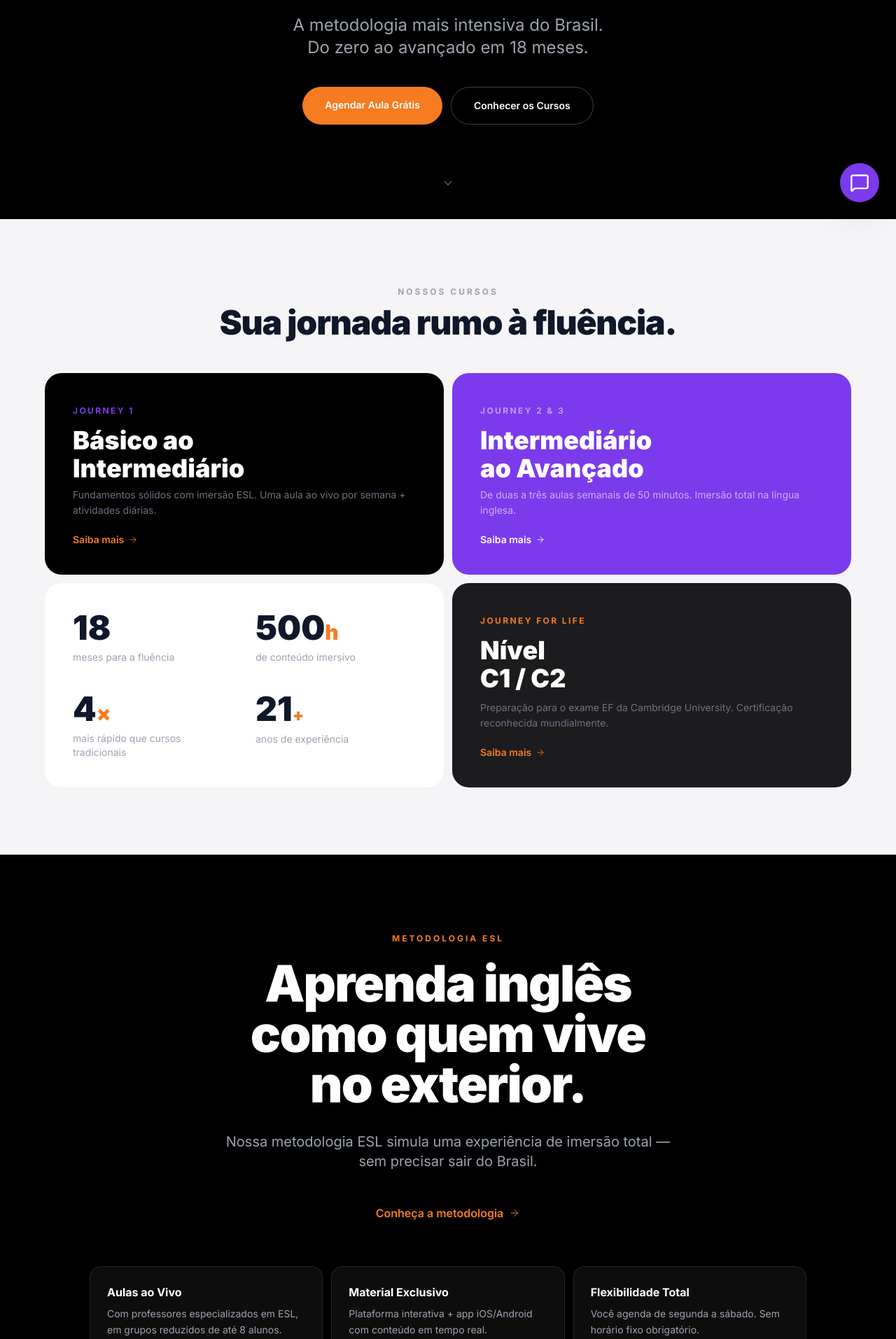
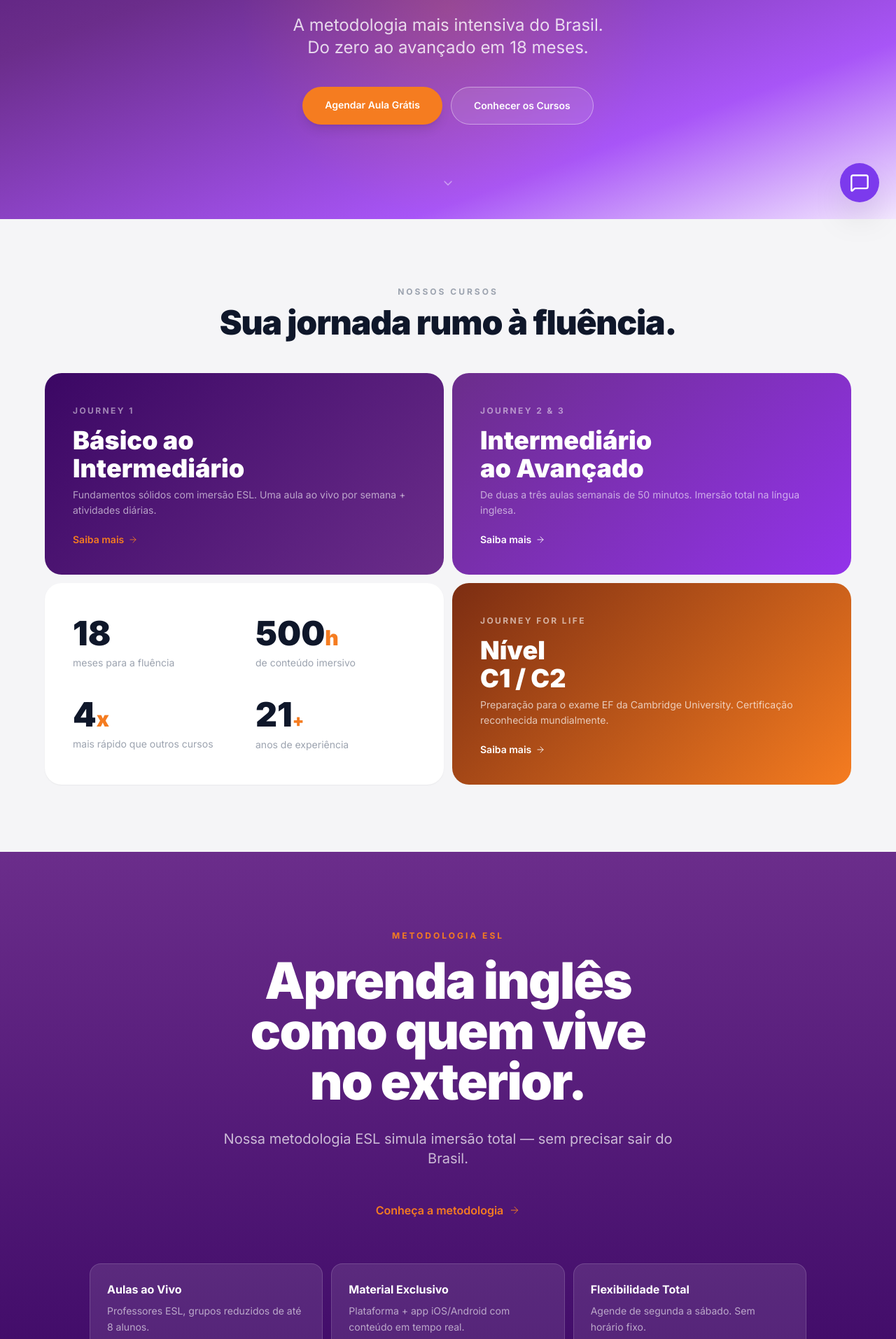
Before and after one commit to Forge-Brazil/Site-OpenLife, a React (Vite) app: page /#/ in a window 1280 px wide. Shown: the part 487-2400 px from the top of the page at 70% size. Built offline with nearby package versions, Linux system fonts and the light colour scheme.

Commit message:
feat: redesign Home com gradiente roxo/branco estilo Apple — sem preto

```diff
--- a/pages/Home.tsx
+++ b/pages/Home.tsx
@@ -8,7 +8,7 @@ const faqs = [
   { q: "Qual nível alcançarei ao me formar?", a: "Nível avançado C1/C2 do CEFR. O módulo Journey for Life é modelado sobre o exame EF da Cambridge University." },
   { q: "Como funciona o material didático?", a: "Plataforma interativa + app exclusivo iOS/Android. Conteúdo em tempo real: textos, vídeos e atividades dinâmicas." },
   { q: "Posso trancar minha matrícula?", a: "Sim. Pausas de 15 dias ou 1 mês disponíveis. Sem contrato de fidelidade." },
-  { q: "Tem multa de cancelamento?", a: "Não temos fidelidade. Em caso de cancelamento, apenas 10% de taxa administrativa sobre o saldo devedor — bem abaixo do mercado." },
+  { q: "Tem multa de cancelamento?", a: "Não temos fidelidade. Em caso de cancelamento, apenas 10% de taxa administrativa sobre o saldo devedor." },
 ];
 
 const Home: React.FC = () => {
@@ -17,61 +17,64 @@ const Home: React.FC = () => {
   return (
     <div className="-mt-20 overflow-x-hidden">
 
-      {/* ─── HERO ─── */}
-      <section className="relative bg-black text-white min-h-screen flex flex-col items-center justify-center text-center px-6 pt-32 pb-20">
+      {/* HERO */}
+      <section
+        className="relative text-white min-h-screen flex flex-col items-center justify-center text-center px-6 pt-32 pb-20"
+        style={{ background: 'linear-gradient(160deg, #3b0764 0%, #6B2D8B 45%, #a855f7 80%, #f3e8ff 100%)' }}
+      >
+        <div className="absolute inset-0 overflow-hidden pointer-events-none">
+          <div className="absolute top-1/4 left-1/2 -translate-x-1/2 w-[600px] h-[600px] rounded-full opacity-20"
+            style={{ background: 'radial-gradient(circle, #F57C20 0%, transparent 70%)' }} />
+        </div>
+        <div className="relative z-10">
           <p className="text-orange-brand font-bold text-xs tracking-[0.25em] uppercase mb-5">
             OpenLife English School
           </p>
-        <h1 className="text-6xl sm:text-7xl md:text-8xl lg:text-9xl font-black tracking-tight leading-[0.9] mb-8">
+          <h1 className="text-6xl sm:text-7xl md:text-8xl lg:text-9xl font-black tracking-tight leading-[0.9] mb-8 text-white">
             Fluência<br />em inglês.
           </h1>
-        <p className="text-lg md:text-2xl text-gray-400 mb-10 max-w-xl mx-auto leading-relaxed">
+          <p className="text-lg md:text-2xl mb-10 max-w-xl mx-auto leading-relaxed text-white/80">
             A metodologia mais intensiva do Brasil.<br />Do zero ao avançado em 18 meses.
           </p>
           <div className="flex flex-col sm:flex-row gap-3 justify-center">
-          <a
-            href="https://form.respondi.app/5HvbxD84"
-            target="_blank"
-            rel="noopener noreferrer"
-            className="bg-orange-brand text-white px-8 py-4 rounded-full font-semibold text-sm hover:bg-orange-500 transition-all"
-          >
+            <a href="https://form.respondi.app/5HvbxD84" target="_blank" rel="noopener noreferrer"
+              className="bg-orange-brand text-white px-8 py-4 rounded-full font-semibold text-sm hover:bg-orange-500 transition-all shadow-lg">
               Agendar Aula Grátis
             </a>
-          <Link
-            to="/cursos"
-            className="text-white border border-white/25 px-8 py-4 rounded-full font-semibold text-sm hover:bg-white/10 transition-all"
-          >
+            <Link to="/cursos"
+              className="text-white border border-white/40 bg-white/10 backdrop-blur-sm px-8 py-4 rounded-full font-semibold text-sm hover:bg-white/20 transition-all">
               Conhecer os Cursos
             </Link>
           </div>
-        <div className="absolute bottom-10 left-1/2 -translate-x-1/2 opacity-40">
-          <ChevronDown size={20} className="animate-bounce" />
+        </div>
+        <div className="absolute bottom-10 left-1/2 -translate-x-1/2 opacity-50">
+          <ChevronDown size={20} className="animate-bounce text-white" />
         </div>
       </section>
 
-      {/* ─── BENTO GRID ─── */}
+      {/* BENTO GRID */}
       <section className="bg-[#f5f5f7] py-24 px-4 sm:px-6">
         <div className="max-w-6xl mx-auto">
           <p className="text-center text-gray-400 text-xs font-bold tracking-[0.25em] uppercase mb-3">Nossos Cursos</p>
           <h2 className="text-center text-4xl md:text-5xl font-black text-slate-900 mb-12 tracking-tight">
             Sua jornada rumo à fluência.
           </h2>
-
           <div className="grid grid-cols-1 md:grid-cols-2 gap-3">
-            <div className="bg-black rounded-3xl p-10 flex flex-col justify-between min-h-72 hover:scale-[1.01] transition-transform duration-300">
+            <div className="rounded-3xl p-10 flex flex-col justify-between min-h-72 hover:scale-[1.01] transition-transform duration-300"
+              style={{ background: 'linear-gradient(135deg, #3b0764 0%, #6B2D8B 100%)' }}>
               <div>
-                <span className="text-purple-brand font-bold text-xs tracking-[0.2em] uppercase">Journey 1</span>
+                <span className="text-white/50 font-bold text-xs tracking-[0.2em] uppercase">Journey 1</span>
                 <h3 className="text-white text-3xl md:text-4xl font-black mt-3 leading-tight">Básico ao<br />Intermediário</h3>
               </div>
               <div>
-                <p className="text-gray-500 text-sm mb-5 leading-relaxed">Fundamentos sólidos com imersão ESL. Uma aula ao vivo por semana + atividades diárias.</p>
+                <p className="text-white/60 text-sm mb-5 leading-relaxed">Fundamentos sólidos com imersão ESL. Uma aula ao vivo por semana + atividades diárias.</p>
                 <Link to="/cursos" className="text-orange-brand font-semibold text-sm flex items-center gap-1.5 group">
                   Saiba mais <ArrowRight size={14} className="group-hover:translate-x-1 transition-transform" />
                 </Link>
               </div>
             </div>
-
-            <div className="bg-purple-brand rounded-3xl p-10 flex flex-col justify-between min-h-72 hover:scale-[1.01] transition-transform duration-300">
+            <div className="rounded-3xl p-10 flex flex-col justify-between min-h-72 hover:scale-[1.01] transition-transform duration-300"
+              style={{ background: 'linear-gradient(135deg, #6B2D8B 0%, #9333ea 100%)' }}>
               <div>
                 <span className="text-white/50 font-bold text-xs tracking-[0.2em] uppercase">Journey 2 & 3</span>
                 <h3 className="text-white text-3xl md:text-4xl font-black mt-3 leading-tight">Intermediário<br />ao Avançado</h3>
@@ -83,36 +86,23 @@ const Home: React.FC = () => {
                 </Link>
               </div>
             </div>
-
-            <div className="bg-white rounded-3xl p-10 flex flex-col justify-center min-h-72">
+            <div className="bg-white rounded-3xl p-10 flex flex-col justify-center min-h-72 shadow-sm">
               <div className="grid grid-cols-2 gap-x-8 gap-y-10">
-                <div>
-                  <p className="text-5xl font-black text-slate-900 leading-none">18</p>
-                  <p className="text-gray-400 text-sm mt-2">meses para a fluência</p>
-                </div>
-                <div>
-                  <p className="text-5xl font-black text-slate-900 leading-none">500<span className="text-orange-brand text-3xl">h</span></p>
-                  <p className="text-gray-400 text-sm mt-2">de conteúdo imersivo</p>
-                </div>
-                <div>
-                  <p className="text-5xl font-black text-slate-900 leading-none">4<span className="text-orange-brand text-3xl">×</span></p>
-                  <p className="text-gray-400 text-sm mt-2">mais rápido que cursos tradicionais</p>
-                </div>
-                <div>
-                  <p className="text-5xl font-black text-slate-900 leading-none">21<span className="text-orange-brand text-2xl">+</span></p>
-                  <p className="text-gray-400 text-sm mt-2">anos de experiência</p>
+                <div><p className="text-5xl font-black text-slate-900 leading-none">18</p><p className="text-gray-400 text-sm mt-2">meses para a fluência</p></div>
+                <div><p className="text-5xl font-black text-slate-900 leading-none">500<span className="text-orange-brand text-3xl">h</span></p><p className="text-gray-400 text-sm mt-2">de conteúdo imersivo</p></div>
+                <div><p className="text-5xl font-black text-slate-900 leading-none">4<span className="text-orange-brand text-3xl">x</span></p><p className="text-gray-400 text-sm mt-2">mais rápido que outros cursos</p></div>
+                <div><p className="text-5xl font-black text-slate-900 leading-none">21<span className="text-orange-brand text-2xl">+</span></p><p className="text-gray-400 text-sm mt-2">anos de experiência</p></div>
               </div>
             </div>
-            </div>
-
-            <div className="bg-[#1c1c1e] rounded-3xl p-10 flex flex-col justify-between min-h-72 hover:scale-[1.01] transition-transform duration-300">
+            <div className="rounded-3xl p-10 flex flex-col justify-between min-h-72 hover:scale-[1.01] transition-transform duration-300"
+              style={{ background: 'linear-gradient(135deg, #7c2d12 0%, #F57C20 100%)' }}>
               <div>
-                <span className="text-orange-brand font-bold text-xs tracking-[0.2em] uppercase">Journey for Life</span>
+                <span className="text-white/60 font-bold text-xs tracking-[0.2em] uppercase">Journey for Life</span>
                 <h3 className="text-white text-3xl md:text-4xl font-black mt-3 leading-tight">Nível<br />C1 / C2</h3>
               </div>
               <div>
-                <p className="text-gray-500 text-sm mb-5 leading-relaxed">Preparação para o exame EF da Cambridge University. Certificação reconhecida mundialmente.</p>
-                <Link to="/cursos" className="text-orange-brand font-semibold text-sm flex items-center gap-1.5 group">
+                <p className="text-white/70 text-sm mb-5 leading-relaxed">Preparação para o exame EF da Cambridge University. Certificação reconhecida mundialmente.</p>
+                <Link to="/cursos" className="text-white font-semibold text-sm flex items-center gap-1.5 group">
                   Saiba mais <ArrowRight size={14} className="group-hover:translate-x-1 transition-transform" />
                 </Link>
               </div>
@@ -121,37 +111,36 @@ const Home: React.FC = () => {
         </div>
       </section>
 
-      {/* ─── METODOLOGIA ─── */}
-      <section className="bg-black text-white py-28 px-6">
+      {/* METODOLOGIA */}
+      <section className="text-white py-28 px-6" style={{ background: 'linear-gradient(180deg, #6B2D8B 0%, #3b0764 100%)' }}>
         <div className="max-w-5xl mx-auto text-center">
           <p className="text-orange-brand font-bold text-xs tracking-[0.25em] uppercase mb-5">Metodologia ESL</p>
-          <h2 className="text-5xl sm:text-6xl md:text-7xl font-black tracking-tight mb-8 leading-[0.95]">
+          <h2 className="text-5xl sm:text-6xl md:text-7xl font-black tracking-tight mb-8 leading-[0.95] text-white">
             Aprenda inglês<br />como quem vive<br />no exterior.
           </h2>
-          <p className="text-gray-400 text-lg md:text-xl max-w-2xl mx-auto mb-12 leading-relaxed">
-            Nossa metodologia ESL simula uma experiência de imersão total — sem precisar sair do Brasil.
+          <p className="text-white/70 text-lg md:text-xl max-w-2xl mx-auto mb-12 leading-relaxed">
+            Nossa metodologia ESL simula imersão total — sem precisar sair do Brasil.
           </p>
           <Link to="/metodologia" className="inline-flex items-center gap-2 text-orange-brand font-semibold group">
             Conheça a metodologia <ArrowRight size={16} className="group-hover:translate-x-1 transition-transform" />
           </Link>
         </div>
-
         <div className="max-w-5xl mx-auto mt-16 grid grid-cols-1 sm:grid-cols-3 gap-3">
           {[
-            { title: 'Aulas ao Vivo', desc: 'Com professores especializados em ESL, em grupos reduzidos de até 8 alunos.' },
-            { title: 'Material Exclusivo', desc: 'Plataforma interativa + app iOS/Android com conteúdo em tempo real.' },
-            { title: 'Flexibilidade Total', desc: 'Você agenda de segunda a sábado. Sem horário fixo obrigatório.' },
+            { title: 'Aulas ao Vivo', desc: 'Professores ESL, grupos reduzidos de até 8 alunos.' },
+            { title: 'Material Exclusivo', desc: 'Plataforma + app iOS/Android com conteúdo em tempo real.' },
+            { title: 'Flexibilidade Total', desc: 'Agende de segunda a sábado. Sem horário fixo.' },
           ].map((f, i) => (
-            <div key={i} className="bg-white/5 border border-white/10 rounded-2xl p-6 text-left">
+            <div key={i} className="bg-white/10 border border-white/15 rounded-2xl p-6 text-left">
               <p className="text-white font-bold mb-2">{f.title}</p>
-              <p className="text-gray-400 text-sm leading-relaxed">{f.desc}</p>
+              <p className="text-white/60 text-sm leading-relaxed">{f.desc}</p>
             </div>
           ))}
         </div>
       </section>
 
-      {/* ─── DEPOIMENTOS ─── */}
-      <section className="bg-[#f5f5f7] py-24 px-6">
+      {/* DEPOIMENTOS */}
+      <section className="bg-white py-24 px-6">
         <div className="max-w-6xl mx-auto">
           <p className="text-center text-gray-400 text-xs font-bold tracking-[0.25em] uppercase mb-3">Alunos</p>
           <h2 className="text-center text-4xl md:text-5xl font-black text-slate-900 mb-12 tracking-tight">
@@ -163,7 +152,7 @@ const Home: React.FC = () => {
               { name: 'Ricardo M.', text: 'Metodologia incrível. Diferente de tudo que já tentei. As aulas ao vivo fazem toda a diferença.', city: 'São Paulo' },
               { name: 'Fernanda L.', text: 'Consegui tirar o IELTS com 7.5 após concluir o curso. A preparação foi excepcional.', city: 'Bagé, RS' },
             ].map((t, i) => (
-              <div key={i} className="bg-white rounded-3xl p-8 flex flex-col gap-4">
+              <div key={i} className="bg-[#f5f5f7] rounded-3xl p-8 flex flex-col gap-4">
                 <div className="flex gap-0.5">
                   {[1,2,3,4,5].map(s => (
                     <svg key={s} className="w-4 h-4 fill-current text-orange-brand" viewBox="0 0 20 20">
@@ -182,8 +171,8 @@ const Home: React.FC = () => {
         </div>
       </section>
 
-      {/* ─── FAQ ─── */}
-      <section className="bg-white py-24 px-6">
+      {/* FAQ */}
+      <section className="bg-[#f5f5f7] py-24 px-6">
         <div className="max-w-3xl mx-auto">
           <p className="text-center text-gray-400 text-xs font-bold tracking-[0.25em] uppercase mb-3">Dúvidas</p>
           <h2 className="text-center text-4xl md:text-5xl font-black text-slate-900 mb-12 tracking-tight">
@@ -191,18 +180,14 @@ const Home: React.FC = () => {
           </h2>
           <div className="space-y-2">
             {faqs.map((faq, i) => (
-              <div key={i} className="bg-[#f5f5f7] rounded-2xl overflow-hidden">
-                <button
-                  onClick={() => setOpenFaq(openFaq === i ? null : i)}
-                  className="w-full flex items-center justify-between px-6 py-5 text-left"
-                >
+              <div key={i} className="bg-white rounded-2xl overflow-hidden shadow-sm">
+                <button onClick={() => setOpenFaq(openFaq === i ? null : i)}
+                  className="w-full flex items-center justify-between px-6 py-5 text-left">
                   <span className="font-semibold text-slate-900 pr-4 text-sm">{faq.q}</span>
-                  <ChevronDown size={16} className={`shrink-0 text-gray-400 transition-transform duration-300 ${openFaq === i ? 'rotate-180' : ''}`} />
+                  <ChevronDown size={16} className={"shrink-0 text-gray-400 transition-transform duration-300 " + (openFaq === i ? 'rotate-180' : '')} />
                 </button>
                 {openFaq === i && (
-                  <div className="px-6 pb-6 text-gray-500 text-sm leading-relaxed border-t border-gray-200 pt-4">
-                    {faq.a}
-                  </div>
+                  <div className="px-6 pb-6 text-gray-500 text-sm leading-relaxed border-t border-gray-100 pt-4">{faq.a}</div>
                 )}
               </div>
             ))}
@@ -214,22 +199,19 @@ const Home: React.FC = () => {
         </div>
       </section>
 
-      {/* ─── CTA FINAL ─── */}
-      <section className="bg-black text-white py-28 px-6 text-center">
+      {/* CTA FINAL */}
+      <section className="text-white py-28 px-6 text-center"
+        style={{ background: 'linear-gradient(160deg, #6B2D8B 0%, #3b0764 60%, #1e0536 100%)' }}>
         <div className="max-w-3xl mx-auto">
           <p className="text-orange-brand font-bold text-xs tracking-[0.25em] uppercase mb-5">Comece agora</p>
-          <h2 className="text-5xl md:text-6xl font-black tracking-tight mb-6 leading-tight">
+          <h2 className="text-5xl md:text-6xl font-black tracking-tight mb-6 leading-tight text-white">
             Pronto para ser<br />fluente em inglês?
           </h2>
-          <p className="text-gray-400 text-lg mb-10 max-w-lg mx-auto leading-relaxed">
+          <p className="text-white/70 text-lg mb-10 max-w-lg mx-auto leading-relaxed">
             Agende sua aula grátis e descubra como a OpenLife vai transformar seu inglês em 18 meses.
           </p>
-          <a
-            href="https://form.respondi.app/5HvbxD84"
-            target="_blank"
-            rel="noopener noreferrer"
-            className="inline-block bg-orange-brand text-white px-10 py-5 rounded-full font-bold text-base hover:bg-orange-500 transition-all shadow-2xl shadow-orange-500/20 hover:-translate-y-0.5"
-          >
+          <a href="https://form.respondi.app/5HvbxD84" target="_blank" rel="noopener noreferrer"
+            className="inline-block bg-orange-brand text-white px-10 py-5 rounded-full font-bold text-base hover:bg-orange-500 transition-all shadow-2xl hover:-translate-y-0.5">
             Agendar Aula Grátis
           </a>
         </div>
```
Lines whose indentation alone changed are shown as unchanged.
